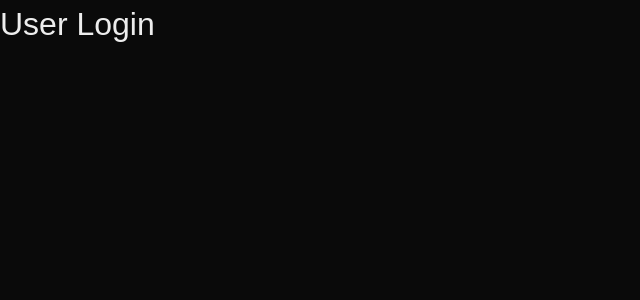
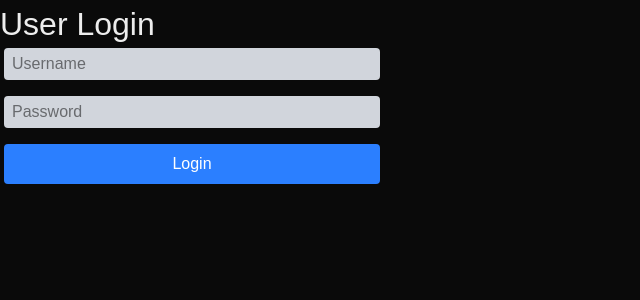
Before and after one commit to ehouse3/Task-Manager, a Next.js app in the folder nextjs-frontend/taskmanager/: page /login in a window 1280 px wide. Shown: the top 300 px of the page, without its empty margins (0-640 px from the left). Built offline with nearby package versions, Linux system fonts and the light colour scheme.

Commit message:
User Login Page
Created Page for user login
created handler for user login form and api request

```diff
--- a/nextjs-frontend/taskmanager/app/login/page.tsx
+++ b/nextjs-frontend/taskmanager/app/login/page.tsx
@@ -1,9 +1,33 @@
 "use client";
 
+import { Button, TextField, PasswordField } from "@/lib/components";
+import { login } from "@/lib/api/auth";
+import { AuthResponse, LoginRequest } from "@/lib/types/auth";
+import { FormEvent, FormEventHandler } from "react";
+
 export default function UserLogin() {
+  // Handler for submitting form. Generates reigstration request for new user and calls api
+  const handleSubmit: FormEventHandler<HTMLFormElement> = (
+    event: FormEvent<HTMLFormElement>
+  ) => {
+    event.preventDefault();
+    const formData: FormData = new FormData(event.currentTarget);
+    const request: LoginRequest = {
+      username: formData.get("username")?.toString() ?? "",
+      password: formData.get("password")?.toString() ?? "",
+    };
+    const response: Promise<AuthResponse> = login(request);
+    console.log(response);
+  };
+
   return (
-    <div>
+    <div className="flex flex-col">
       <h1>User Login</h1>
+      <form className="flex flex-col w-sm" onSubmit={handleSubmit}>
+        <TextField placeHolder="Username" required={true} name="username" />
+        <PasswordField placeHolder="Password" required={true} name="password" />
+        <Button innerText="Login" type="submit" />
+      </form>
     </div>
   );
 }
--- a/nextjs-frontend/taskmanager/app/register/page.tsx
+++ b/nextjs-frontend/taskmanager/app/register/page.tsx
@@ -2,7 +2,7 @@
 
 import { Button, TextField, PasswordField } from "@/lib/components";
 import { register } from "@/lib/api/auth";
-import { RegisterRequest } from "@/lib/types/auth";
+import { AuthResponse, RegisterRequest } from "@/lib/types/auth";
 import { FormEvent, FormEventHandler } from "react";
 
 export default function UserRegister() {
@@ -17,7 +17,8 @@ export default function UserRegister() {
       email: formData.get("email")?.toString() ?? "",
       password: formData.get("password")?.toString() ?? "",
     };
-    register(request);
+    const response: Promise<AuthResponse> = register(request);
+    console.log(response);
   };
 
   return (
```
